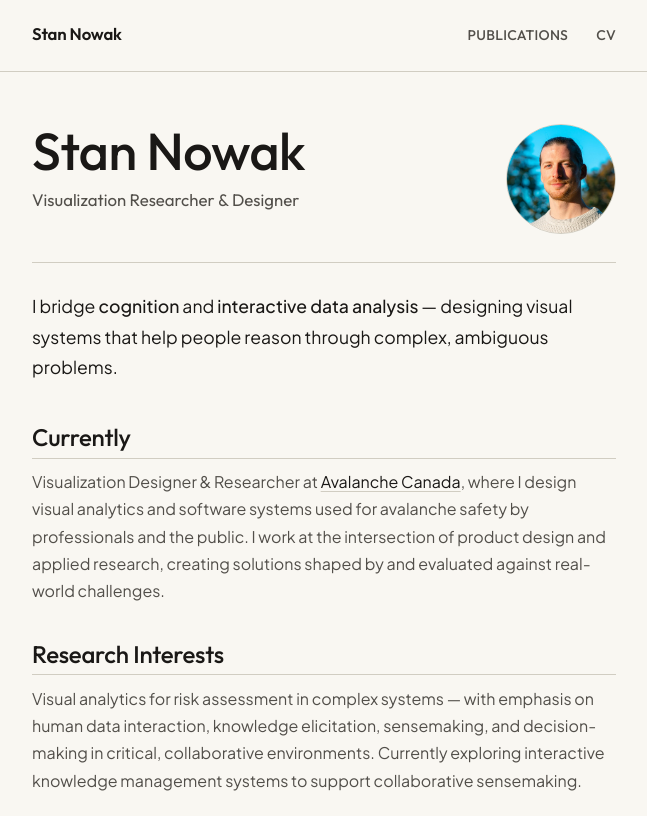
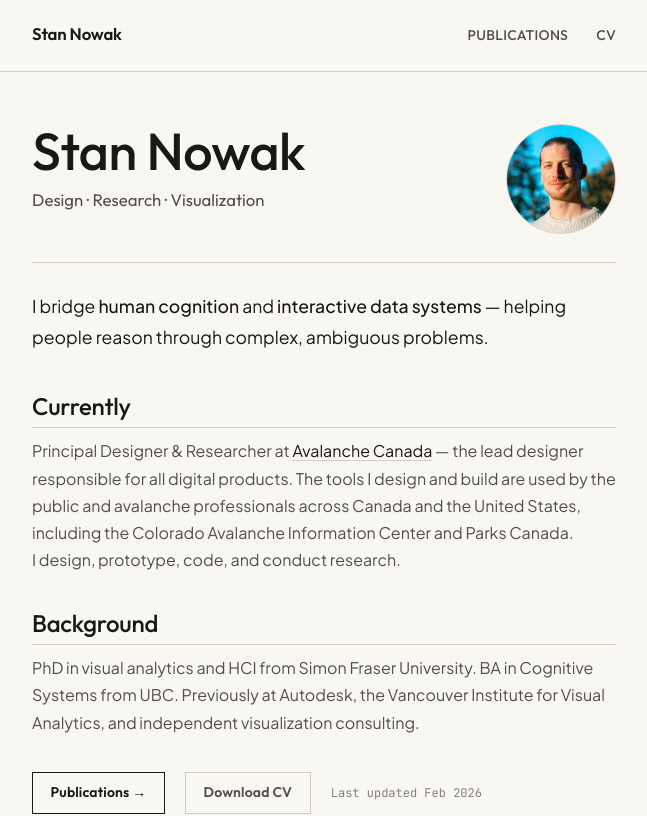
Before and after one commit to StanNowak/stanisnowak.com, a SvelteKit app: page / in a window 1280 px wide. Shown: the top 816 px of the page, without its empty margins (316-963 px from the left). Built offline with nearby package versions, Linux system fonts and the light colour scheme.

Commit message:
updating cv and landing page

```diff
--- a/src/routes/+page.svelte
+++ b/src/routes/+page.svelte
@@ -5,14 +5,14 @@
 
 <svelte:head>
   <title>Stan Nowak — Cognition + Interactive Data</title>
-  <meta name="description" content="Visualization researcher and designer bridging cognition and interactive data analysis." />
+  <meta name="description" content="Principal Designer & Researcher bridging cognition and interactive data analysis." />
 </svelte:head>
 
 <section class="hero">
   <div class="intro-row">
     <div class="intro-text">
       <h1>Stan Nowak</h1>
-      <p class="tagline">Visualization Researcher &amp; Designer</p>
+      <p class="tagline">Design &middot; Research &middot; Visualization</p>
     </div>
     <img src={headshot} alt="Stan Nowak" class="headshot" />
   </div>
@@ -20,34 +20,38 @@
   <hr />
 
   <p class="lead">
-    I bridge <strong>cognition</strong> and <strong>interactive data analysis</strong> — designing
-    visual systems that help people reason through complex, ambiguous problems.
+    I bridge <strong>human cognition</strong> and <strong>interactive data
+    systems</strong> — helping people reason through complex, ambiguous
+    problems.
   </p>
 </section>
 
 <section>
   <h2>Currently</h2>
   <p>
-    Visualization Designer &amp; Researcher at
-    <a href="https://avalanche.ca/about/avcan-staff">Avalanche Canada</a>, where I design
-    visual analytics and software systems used for avalanche safety by professionals and the
-    public. I work at the intersection of product design and applied research, creating
-    solutions shaped by and evaluated against real-world challenges.
+    Principal Designer &amp; Researcher at
+    <a href="https://avalanche.ca">Avalanche Canada</a> — the lead designer
+    responsible for all digital products. The tools I design and build are
+    used by the public and avalanche professionals across Canada and the
+    United States, including the Colorado Avalanche Information Center and
+    Parks Canada.
+  </p>
+  <p>
+    I design, prototype, code, and conduct research.
   </p>
 </section>
 
 <section>
-  <h2>Research Interests</h2>
+  <h2>Background</h2>
   <p>
-    Visual analytics for risk assessment in complex systems — with emphasis on human data
-    interaction, knowledge elicitation, sensemaking, and decision-making in critical,
-    collaborative environments. Currently exploring interactive knowledge management systems
-    to support collaborative sensemaking.
+    PhD in visual analytics and HCI from Simon Fraser University. BA in
+    Cognitive Systems from UBC. Previously at Autodesk, the Vancouver
+    Institute for Visual Analytics, and independent visualization consulting.
   </p>
 </section>
 
 <section class="cta-row">
-  <a href="/publications" class="cta">View Publications &rarr;</a>
+  <a href="/publications" class="cta">Publications &rarr;</a>
   <a href={pdfUrl} class="cta secondary">Download CV</a>
   <span class="meta">Last updated Feb 2026</span>
 </section>
```
Also changed, not shown: cv-build/cv.html (+11 -12 lines), 1 other file (tests, documents, lock files or other folders).
